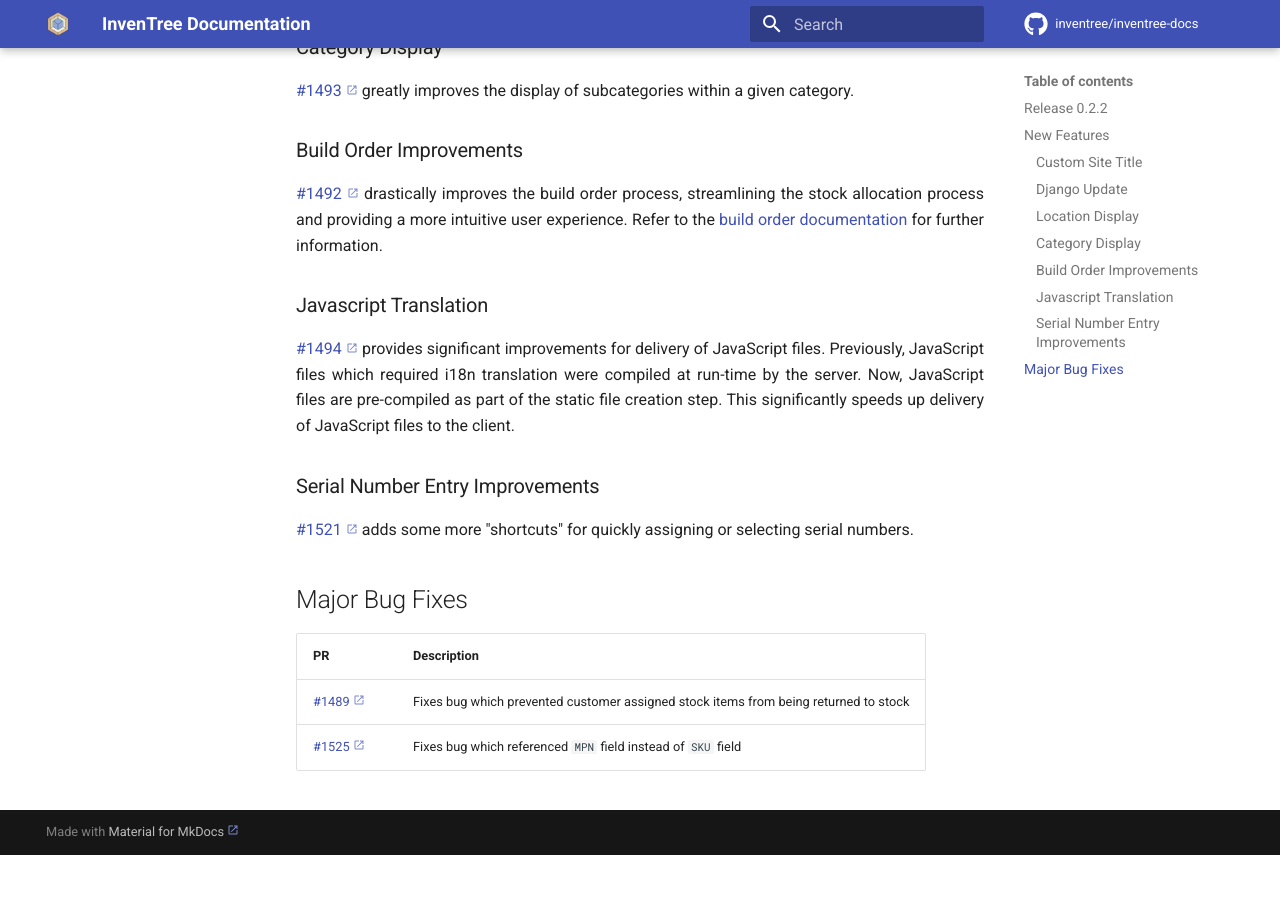
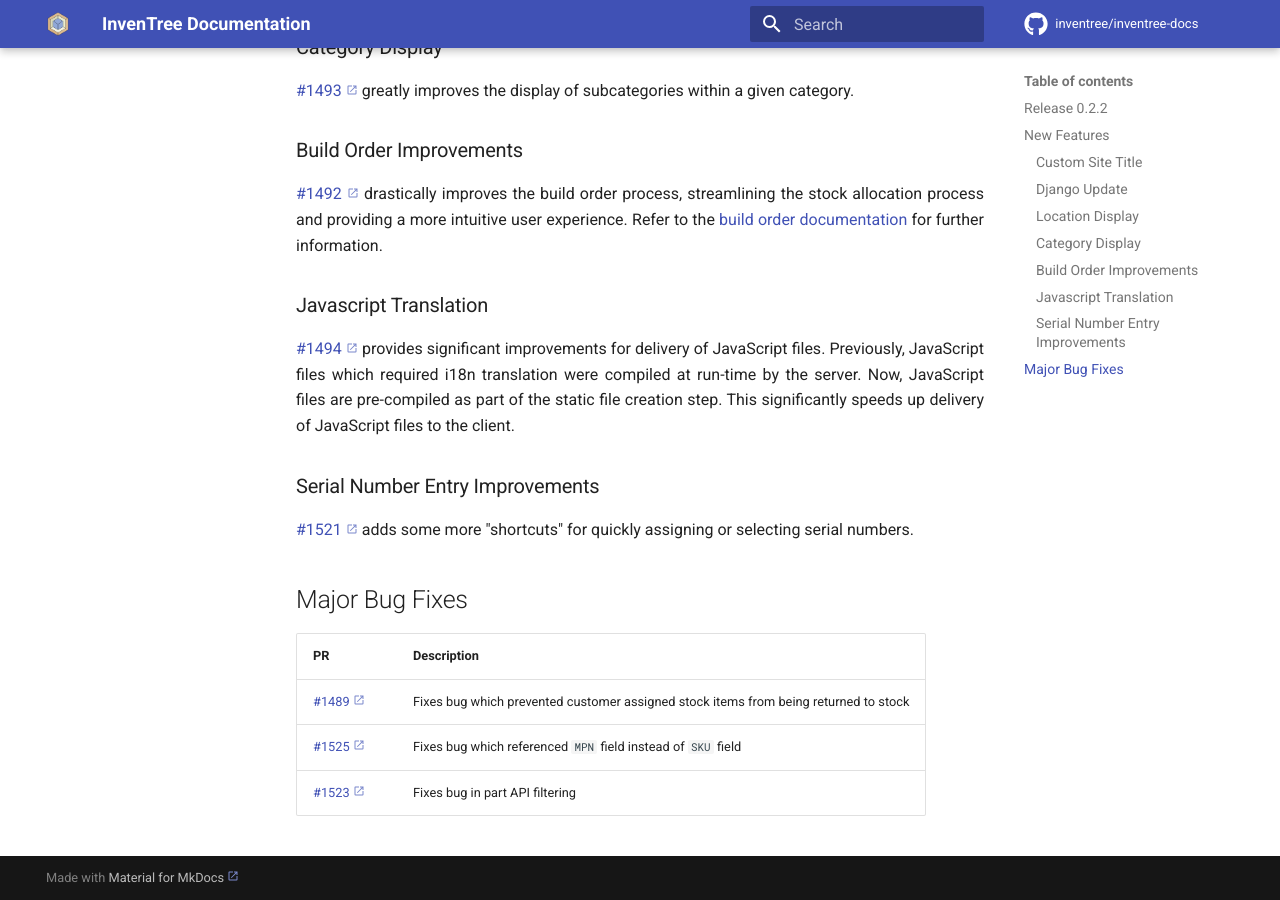
Before and after one commit to inventree/inventree-docs, an MkDocs documentation site: the page built from docs/releases/0.2.2.md, in a window 1280 px wide and 900 px high, scrolled down 695 px. Built offline with MkDocs 1.6.1 and Material for MkDocs 9.7.7, drawn with Linux system fonts in a browser that asks for light colours; a script that is not in the unit is left out; comment, search, counter and statistics services are not loaded; before the commit the page ends 1550 px from its top, so only the background shows below that.

Commit message:
Update 0.2.2.md

```diff
--- a/docs/releases/0.2.2.md
+++ b/docs/releases/0.2.2.md
@@ -42,3 +42,4 @@ title: Release 0.2.2
 | --- | --- |
 | [#1489](https://github.com/inventree/InvenTree/pull/1489) | Fixes bug which prevented customer assigned stock items from being returned to stock |
 | [#1525](https://github.com/inventree/InvenTree/pull/1525) | Fixes bug which referenced `MPN` field instead of `SKU` field
+| [#1523](https://github.com/inventree/InvenTree/pull/1523) | Fixes bug in part API filtering |
```
